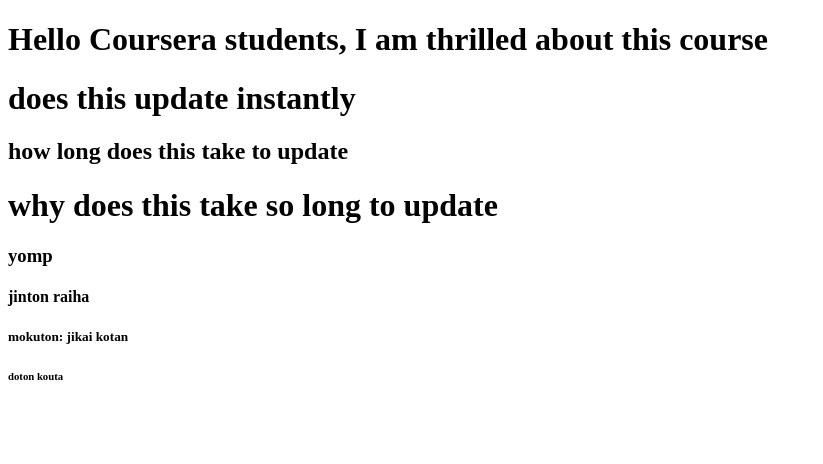
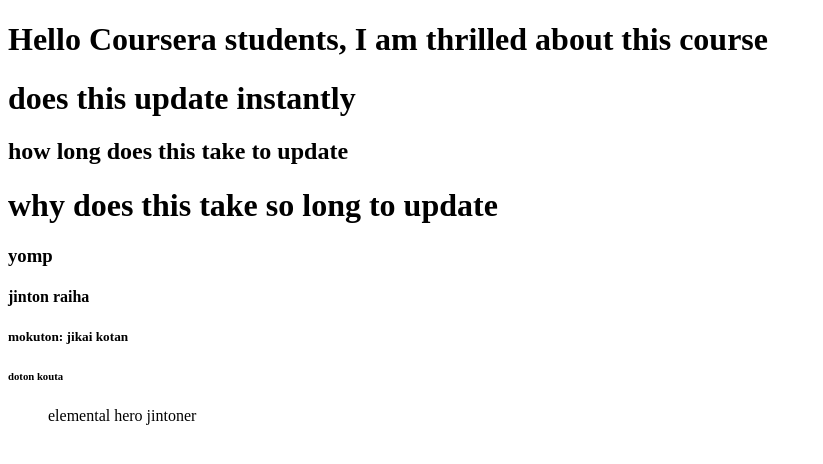
Before and after one commit to umangSrivastav/coursera-test, a plain HTML site: page index.html in a window 1280 px wide. Shown: the whole page, without its empty margins (0-823 px from the left). Drawn offline with Linux system fonts and the light colour scheme.

Commit message:
Next version of webfile

```diff
--- a/index.html
+++ b/index.html
@@ -13,6 +13,8 @@
 	<h4>jinton raiha</h4>
 	<h5>mokuton: jikai kotan</h5>
 	<h6>doton kouta</h6>
+	<ul>elemental hero jintoner</ul>
+
 
 
 </body>
```
